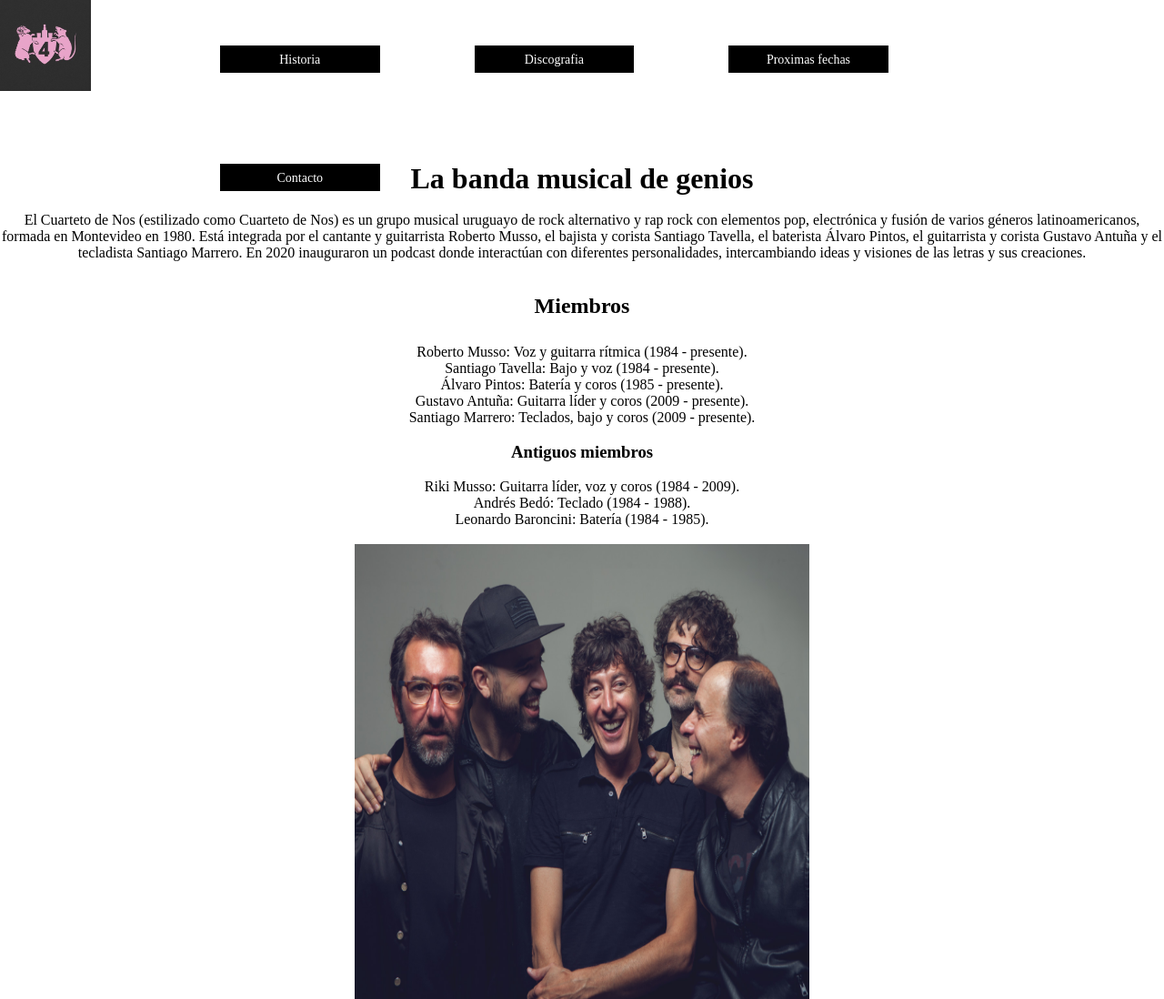
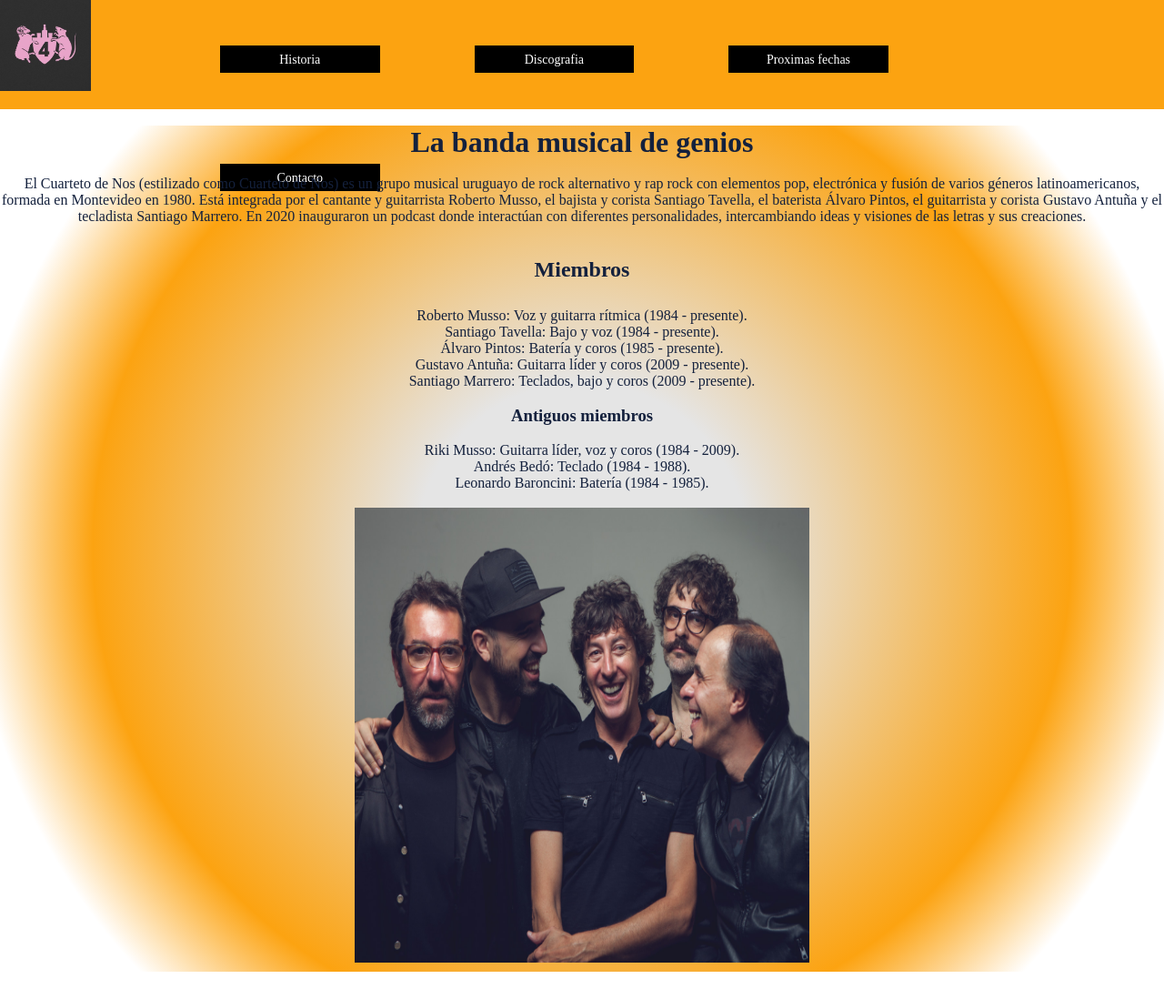
Before and after one commit to EdgarVaron/PreEntrega3-Varon, a plain HTML site: page index.html in a window 1280 px wide. Shown: the top 1098 px of the page at 91% size. Drawn offline with Linux system fonts and the light colour scheme.

Commit message:
Se modifica el fondo del index. Se utiliza colores gradiantes

```diff
--- a/css/style.css
+++ b/css/style.css
@@ -1,6 +1,7 @@
 * {
     margin: 0;
     padding: 0;
+
 }
 
 header {
@@ -16,7 +17,8 @@
 }
 
 header {
-    height: 20vh;
+    height: 15vh;
+    background-color: #fca311;
 }
 .img_logo {
     grid-area: img_logo;
@@ -24,6 +26,7 @@
 
 .menu {
     grid-area: menu;
+
 }
 
 
@@ -83,6 +86,12 @@
     color: white;
 }
 
+.intro{
+    background: rgb(229,229,229);
+background: radial-gradient(circle, rgba(229,229,229,1) 23%, rgba(252,163,17,1) 68%, rgba(255,255,255,1) 85%);
+color: #14213d;
+}
+
 .intro__p {
     text-align: center;
     text-decoration: dashed;
```
